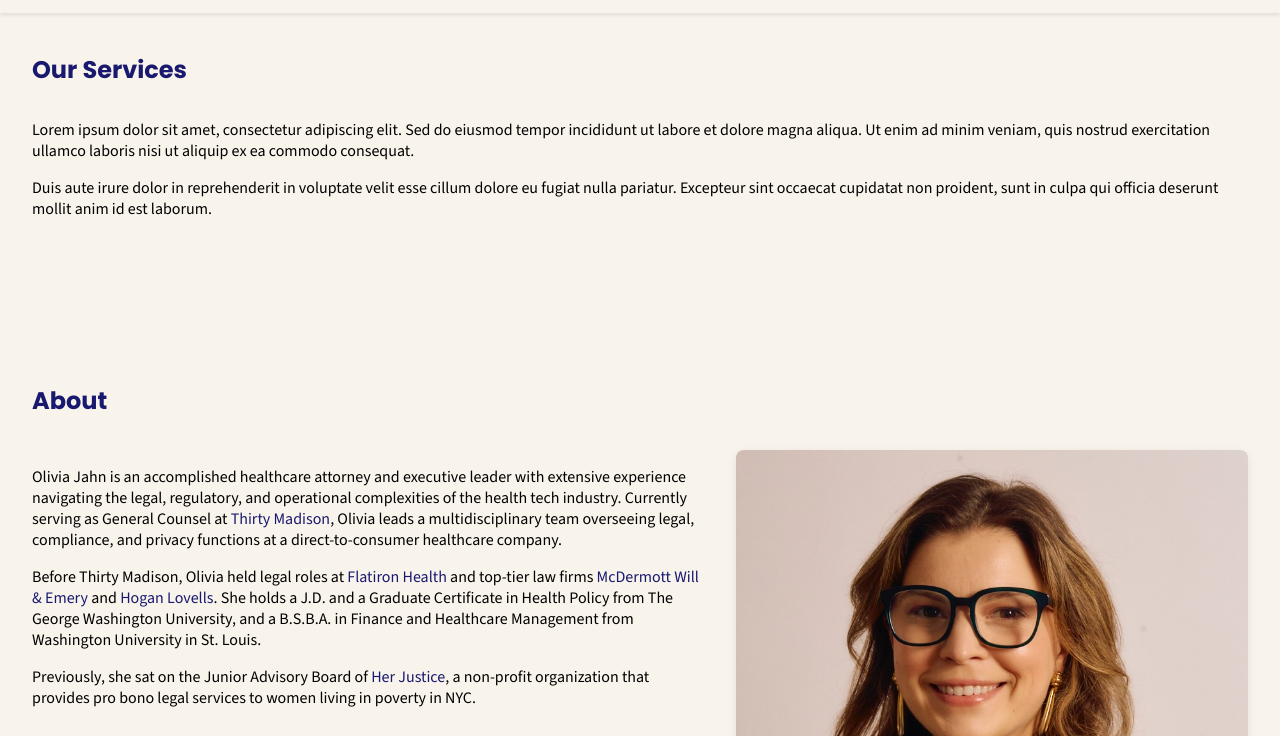
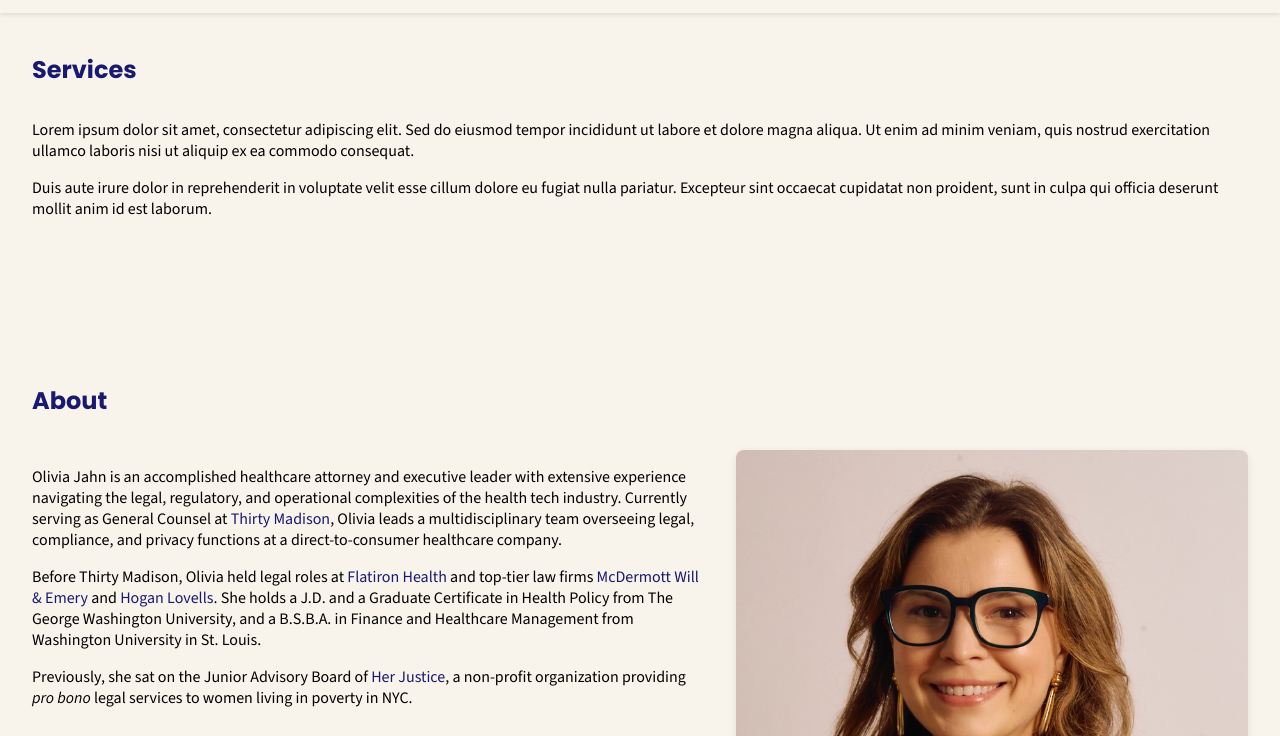
Before and after one commit to dcolucci/pear-legal, an Eleventy site: page src/index.html in a window 1280 px wide. Shown: the part 64-800 px from the top of the page. Built offline with nearby package versions, Linux system fonts and the light colour scheme; Eleventy itself is replaced by a stand-in of ours; files that its build step writes are made by us from their sources.

Commit message:
tweaks to content

```diff
--- a/src/index.html
+++ b/src/index.html
@@ -30,7 +30,7 @@
     </nav>
 
     <section id="services">
-        <h1>Our Services</h1>
+        <h1>Services</h1>
         <p>Lorem ipsum dolor sit amet, consectetur adipiscing elit. Sed do eiusmod tempor incididunt ut labore et dolore magna aliqua. Ut enim ad minim veniam, quis nostrud exercitation ullamco laboris nisi ut aliquip ex ea commodo consequat.</p>
         <p>Duis aute irure dolor in reprehenderit in voluptate velit esse cillum dolore eu fugiat nulla pariatur. Excepteur sint occaecat cupidatat non proident, sunt in culpa qui officia deserunt mollit anim id est laborum.</p>
     </section>
@@ -41,7 +41,7 @@
             <div class="about-text">
                 <p>Olivia Jahn is an accomplished healthcare attorney and executive leader with extensive experience navigating the legal, regulatory, and operational complexities of the health tech industry. Currently serving as General Counsel at <a href="https://thirtymadison.com" target="_blank">Thirty Madison</a>, Olivia leads a multidisciplinary team overseeing legal, compliance, and privacy functions at a direct-to-consumer healthcare company.</p>
                 <p>Before Thirty Madison, Olivia held legal roles at <a href="https://flatiron.com" target="_blank">Flatiron Health</a> and top-tier law firms <a href="https://mwe.com" target="_blank">McDermott Will & Emery</a> and <a href="https://hoganlovells.com" target="_blank">Hogan Lovells</a>. She holds a J.D. and a Graduate Certificate in Health Policy from The George Washington University, and a B.S.B.A. in Finance and Healthcare Management from Washington University in St. Louis.</p>
-                <p>Previously, she sat on the Junior Advisory Board of <a href="https://herjustice.org" target="_blank">Her Justice</a>, a non-profit organization that provides pro bono legal services to women living in poverty in NYC.</p>
+                <p>Previously, she sat on the Junior Advisory Board of <a href="https://herjustice.org" target="_blank">Her Justice</a>, a non-profit organization providing <i>pro bono</i> legal services to women living in poverty in NYC.</p>
             </div>
             <img src="/assets/images/olivia-headshot-1.jpg" alt="Olivia Headshot" class="about-headshot">
         </div>
```
